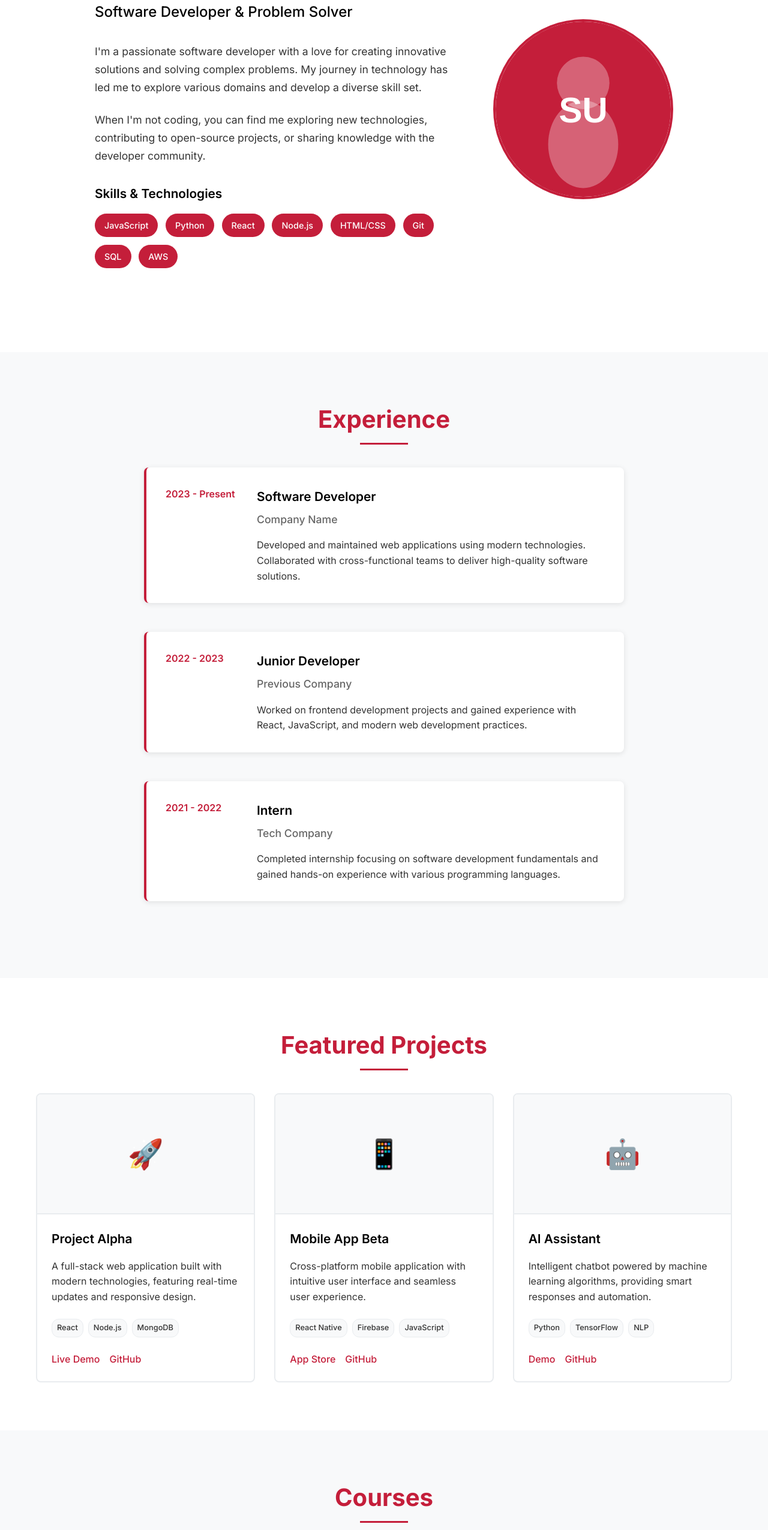
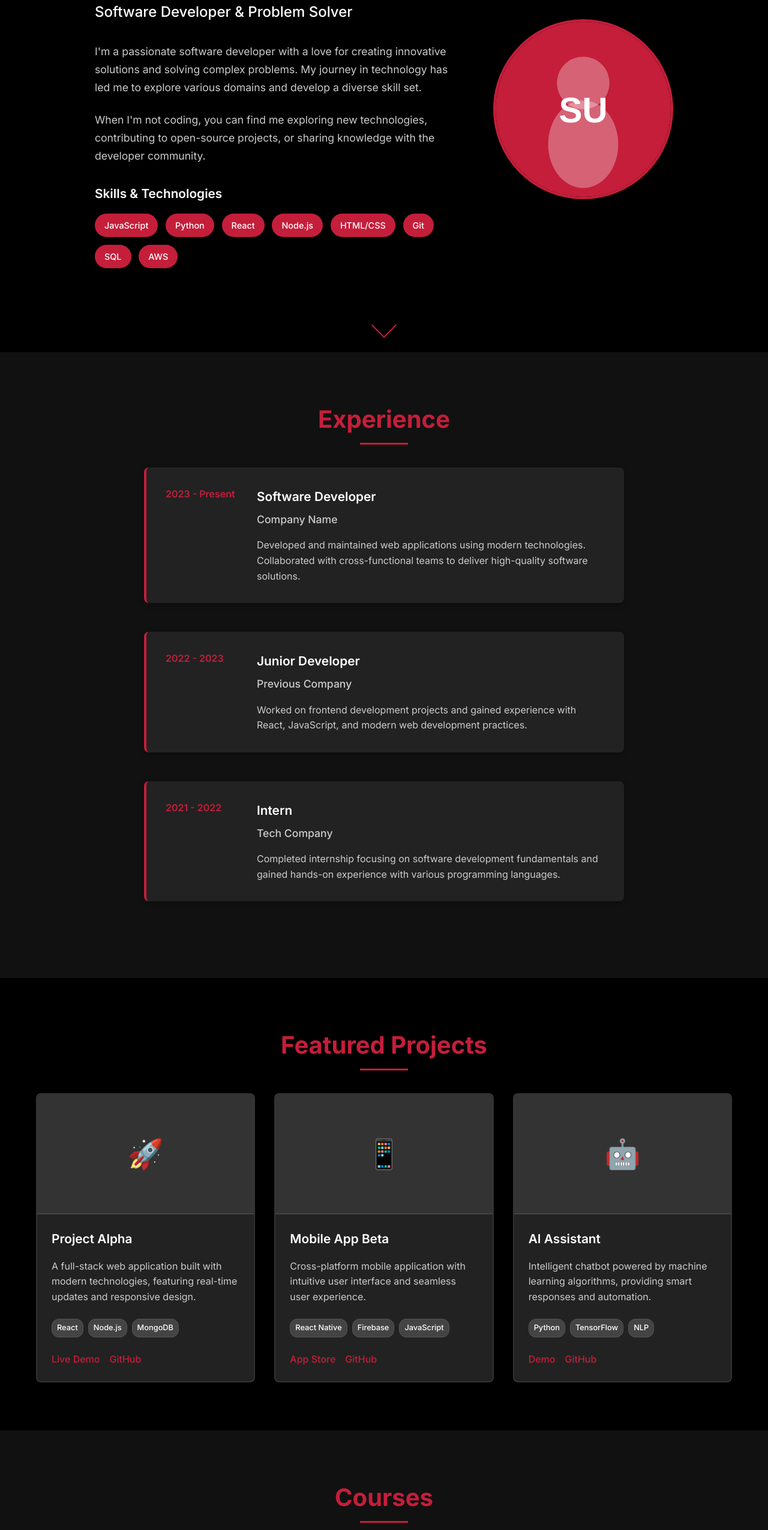
Before and after one commit to sujitu0806/sujitu0806.github.io, a plain HTML site: page index.html in a window 1280 px wide. Shown: the part 213-2763 px from the top of the page at 60% size. Drawn offline with Linux system fonts and the light colour scheme.

Commit message:
Convert to dark theme and fix scrolling issues
- Change to black background with white text for classy look
- Update all sections to use dark theme (black backgrounds, white/gray text)
- Fix section overlap issues by adding proper z-index and positioning
- Update navigation, cards, and all UI elements to match dark theme
- Maintain CMU red (#c41e3a) as accent color
- Fix scroll indicator color to match dark theme

```diff
--- a/styles.css
+++ b/styles.css
@@ -12,8 +12,8 @@ html {
 body {
     font-family: 'Inter', sans-serif;
     line-height: 1.6;
-    color: #000;
-    background-color: #fff;
+    color: #fff;
+    background-color: #000;
     overflow-x: hidden;
 }
 
@@ -28,7 +28,7 @@ body {
     position: fixed;
     top: 0;
     width: 100%;
-    background: #fff;
+    background: #000;
     z-index: 1000;
     border-bottom: 2px solid #c41e3a;
     transition: all 0.3s ease;
@@ -53,7 +53,7 @@ body {
 }
 
 .nav-logo a:hover {
-    color: #000;
+    color: #fff;
 }
 
 .nav-menu {
@@ -62,7 +62,7 @@ body {
 }
 
 .nav-link {
-    color: #000;
+    color: #fff;
     text-decoration: none;
     font-weight: 500;
     transition: color 0.3s ease;
@@ -98,7 +98,7 @@ body {
 .bar {
     width: 25px;
     height: 3px;
-    background-color: #000;
+    background-color: #fff;
     margin: 3px 0;
     transition: 0.3s;
 }
@@ -108,7 +108,7 @@ body {
     min-height: 100vh;
     display: flex;
     align-items: center;
-    background: #fff;
+    background: #000;
     position: relative;
     padding-top: 70px;
 }
@@ -138,7 +138,7 @@ body {
 
 .hero-subtitle {
     font-size: 1.5rem;
-    color: #000;
+    color: #fff;
     margin-bottom: 2rem;
     font-weight: 500;
 }
@@ -149,7 +149,7 @@ body {
 
 .hero-about p {
     font-size: 1.1rem;
-    color: #333;
+    color: #ccc;
     margin-bottom: 1.5rem;
     line-height: 1.7;
 }
@@ -187,7 +187,7 @@ body {
 .skills h3 {
     font-size: 1.3rem;
     margin-bottom: 1rem;
-    color: #000;
+    color: #fff;
     font-weight: 600;
 }
 
@@ -208,7 +208,8 @@ body {
 }
 
 .skill-tag:hover {
-    background: #000;
+    background: #fff;
+    color: #000;
     transform: translateY(-2px);
 }
 
@@ -239,7 +240,9 @@ section {
 
 /* Experience Section */
 .experience {
-    background: #f8f9fa;
+    background: #111;
+    position: relative;
+    z-index: 1;
 }
 
 .experience-timeline {
@@ -252,10 +255,10 @@ section {
     gap: 2rem;
     margin-bottom: 3rem;
     padding: 2rem;
-    background: #fff;
+    background: #222;
     border-radius: 8px;
     border-left: 4px solid #c41e3a;
-    box-shadow: 0 2px 10px rgba(0, 0, 0, 0.1);
+    box-shadow: 0 2px 10px rgba(0, 0, 0, 0.3);
     transition: transform 0.3s ease;
 }
 
@@ -272,26 +275,28 @@ section {
 
 .experience-content h3 {
     font-size: 1.3rem;
-    color: #000;
+    color: #fff;
     margin-bottom: 0.5rem;
     font-weight: 600;
 }
 
 .experience-content h4 {
     font-size: 1.1rem;
-    color: #666;
+    color: #ccc;
     margin-bottom: 1rem;
     font-weight: 500;
 }
 
 .experience-content p {
-    color: #333;
+    color: #ccc;
     line-height: 1.6;
 }
 
 /* Projects Section */
 .projects {
-    background: #fff;
+    background: #000;
+    position: relative;
+    z-index: 1;
 }
 
 .projects-grid {
@@ -302,10 +307,10 @@ section {
 }
 
 .project-card {
-    background: #fff;
+    background: #222;
     border-radius: 8px;
     overflow: hidden;
-    border: 2px solid #e9ecef;
+    border: 2px solid #333;
     transition: all 0.3s ease;
 }
 
@@ -317,11 +322,11 @@ section {
 
 .project-image {
     height: 200px;
-    background: #f8f9fa;
+    background: #333;
     display: flex;
     align-items: center;
     justify-content: center;
-    border-bottom: 2px solid #e9ecef;
+    border-bottom: 2px solid #444;
 }
 
 .project-placeholder {
@@ -336,12 +341,12 @@ section {
 .project-content h3 {
     font-size: 1.3rem;
     margin-bottom: 1rem;
-    color: #000;
+    color: #fff;
     font-weight: 600;
 }
 
 .project-content p {
-    color: #333;
+    color: #ccc;
     margin-bottom: 1.5rem;
     line-height: 1.6;
 }
@@ -354,13 +359,13 @@ section {
 }
 
 .project-tech span {
-    background: #f8f9fa;
-    color: #333;
+    background: #444;
+    color: #fff;
     padding: 4px 8px;
     border-radius: 12px;
     font-size: 0.8rem;
     font-weight: 500;
-    border: 1px solid #e9ecef;
+    border: 1px solid #555;
 }
 
 .project-links {
@@ -376,13 +381,15 @@ section {
 }
 
 .project-link:hover {
-    color: #000;
+    color: #fff;
     text-decoration: underline;
 }
 
 /* Courses Section */
 .courses {
-    background: #f8f9fa;
+    background: #111;
+    position: relative;
+    z-index: 1;
 }
 
 .courses-grid {
@@ -393,10 +400,10 @@ section {
 }
 
 .course-item {
-    background: #fff;
+    background: #222;
     padding: 2rem;
     border-radius: 8px;
-    border: 2px solid #e9ecef;
+    border: 2px solid #333;
     transition: all 0.3s ease;
 }
 
@@ -408,13 +415,13 @@ section {
 
 .course-item h3 {
     font-size: 1.2rem;
-    color: #000;
+    color: #fff;
     margin-bottom: 1rem;
     font-weight: 600;
 }
 
 .course-item p {
-    color: #333;
+    color: #ccc;
     margin-bottom: 1.5rem;
     line-height: 1.6;
 }
@@ -426,7 +433,7 @@ section {
 }
 
 .course-institution {
-    color: #666;
+    color: #ccc;
     font-size: 0.9rem;
     font-weight: 500;
 }
@@ -442,7 +449,9 @@ section {
 
 /* Contact Section */
 .contact {
-    background: #fff;
+    background: #000;
+    position: relative;
+    z-index: 1;
 }
 
 .contact-links {
@@ -458,7 +467,7 @@ section {
     display: flex;
     align-items: center;
     justify-content: center;
-    color: #000;
+    color: #fff;
     text-decoration: none;
     padding: 1rem 2rem;
     border: 2px solid #c41e3a;
@@ -515,11 +524,11 @@ section {
         left: -100%;
         top: 70px;
         flex-direction: column;
-        background-color: white;
+        background-color: #000;
         width: 100%;
         text-align: center;
         transition: 0.3s;
-        box-shadow: 0 10px 27px rgba(0, 0, 0, 0.1);
+        box-shadow: 0 10px 27px rgba(0, 0, 0, 0.3);
         padding: 2rem 0;
         border-bottom: 2px solid #c41e3a;
     }
@@ -624,6 +633,30 @@ section {
     animation: fadeInUp 0.6s ease forwards;
 }
 
+/* Scroll Indicator */
+.scroll-indicator {
+    position: absolute;
+    bottom: 30px;
+    left: 50%;
+    transform: translateX(-50%);
+    animation: bounce 2s infinite;
+}
+
+.scroll-arrow {
+    width: 30px;
+    height: 30px;
+    border: 2px solid #c41e3a;
+    border-top: none;
+    border-left: none;
+    transform: rotate(45deg);
+}
+
+@keyframes bounce {
+    0%, 20%, 50%, 80%, 100% { transform: translateX(-50%) translateY(0); }
+    40% { transform: translateX(-50%) translateY(-10px); }
+    60% { transform: translateX(-50%) translateY(-5px); }
+}
+
 /* Smooth scrolling for anchor links */
 html {
     scroll-padding-top: 70px;
```
